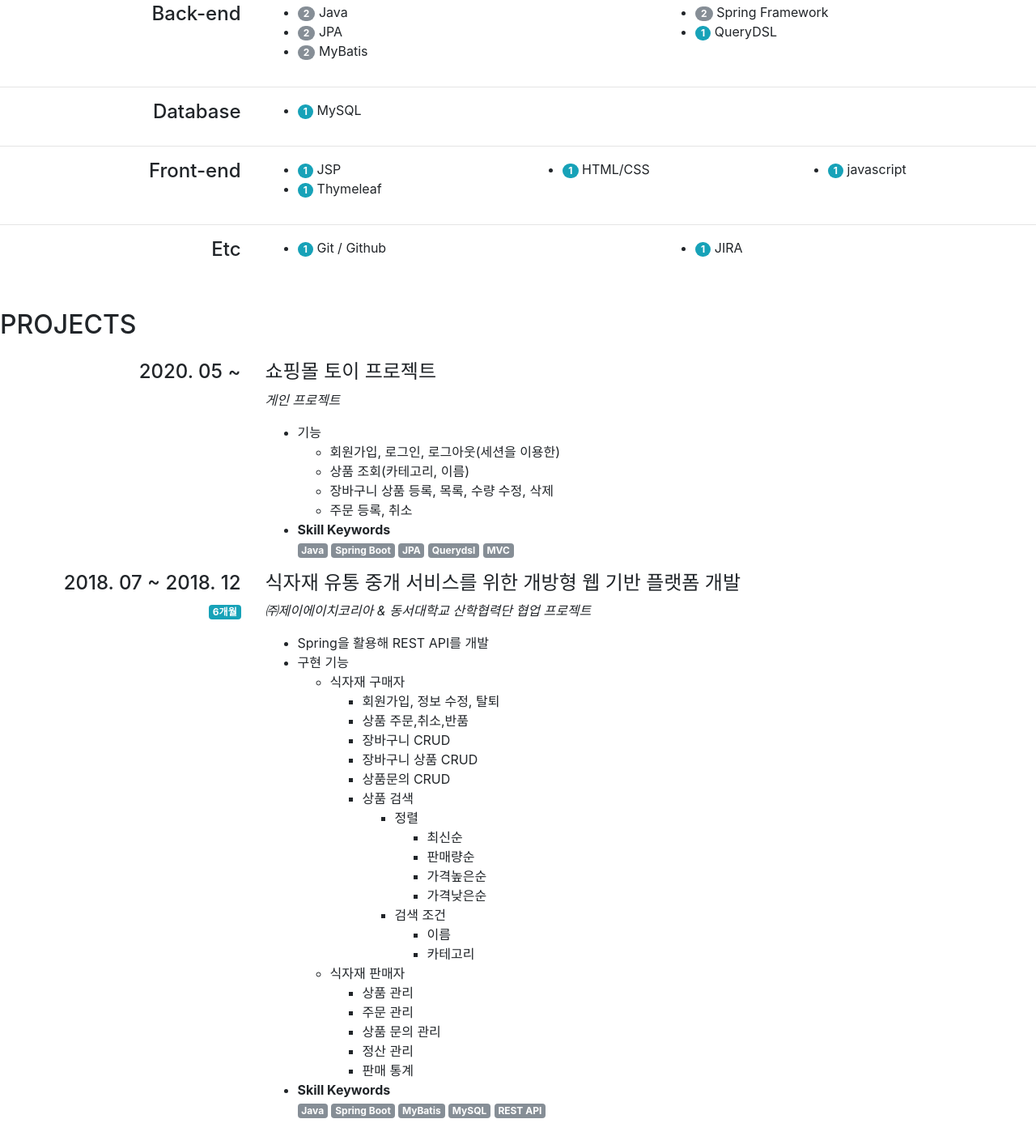
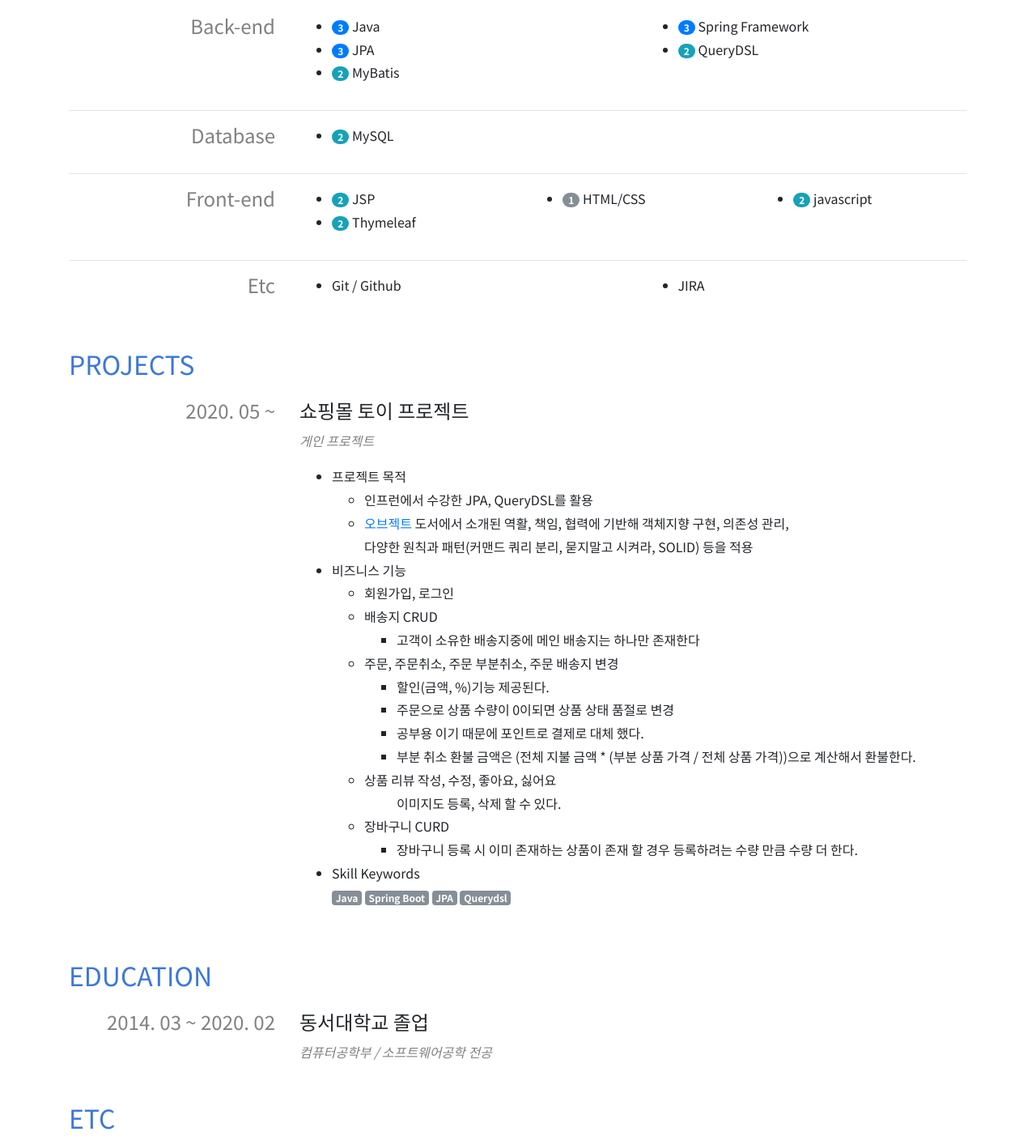
Before and after one commit to 9bini/portfolio, a plain HTML site: page index.html in a window 1280 px wide. Shown: the part 323-1726 px from the top of the page at 81% size. Drawn offline with nearby package versions, Linux system fonts and the light colour scheme.

Commit message:
이력서 내용 수정

```diff
--- a/index.html
+++ b/index.html
@@ -6,10 +6,11 @@
     <meta name="viewport"
         content="user-scalable=no,initial-scale=1.0,maximum-scale=1.0,minimum-scale=1.0,width=device-width">
     <meta name="description" content="portfolio" />
-  <meta property="og:url" content="https://9bini.github.io/portfolio" />
+    <meta property="og:url" content="https://kyeonghoyoo.github.io/portfolio" />
     <meta property="og:site_name" content="portfolio" />
     <meta property="og:title" content="portfolio" />
     <meta property="og:description" content="portfolio" />
+    <meta property="og:image" content="https://kyeonghoyoo.github.io/portfolio/static/image/og_image.png" />
     <meta property="og:type" content="website" />
 
     <title>portfolio</title>
@@ -29,7 +30,7 @@
         integrity="sha384-3ziFidFTgxJXHMDttyPJKDuTlmxJlwbSkojudK/CkRqKDOmeSbN6KLrGdrBQnT2n"
         crossorigin="anonymous"></script>
 
-  <link rel="stylesheet" href="../static/css.showMeTheMoney.css">
+    <link rel="stylesheet" href="./static/css/showMeTheMoney.css">
     <link rel="stylesheet" href="https://maxcdn.bootstrapcdn.com/font-awesome/4.7.0/css/font-awesome.min.css">
     <link rel="stylesheet" href="https://fonts.googleapis.com/earlyaccess/notosanskr.css">
     <link href="https://maxcdn.bootstrapcdn.com/bootstrap/4.0.0-beta.2/css/bootstrap.min.css" rel="stylesheet"
@@ -47,7 +48,7 @@
         <!-- Profile Start -->
         <div class="row mt-5">
             <div class="col-md-3 col-sm-12 pb-3 text-md-right text-center">
-        <!-- <img class="img-fluid rounded profile-img" src="./static/image/profile.jpg" alt="Profile"> -->
+                <img class="img-fluid rounded profile-img" src="./static/image/profile.jpg" alt="Profile">
             </div>
             <div class="col-md-9 col-sm-12">
                 <div class="row">
@@ -85,7 +86,9 @@
                 </div>
             </div>
         </div>
-  </div>
+        <!-- Profile End -->
+
+
         <!-- Skills Start -->
         <div class="row pt-5">
             <div class="col">
@@ -110,13 +113,15 @@
                             <div class="col">
                                 <ul>
                                     <li>
-                  <span class="badge badge-pill badge-secondary">2</span>
+                                        <span class="badge badge-pill badge-primary">3</span>
                                         Java
                                     </li>
-                <li><span class="badge badge-pill badge-secondary">2</span>
+                                    <li>
+                                        <span class="badge badge-pill badge-primary">3</span>
                                         JPA
                                     </li>
-                <li><span class="badge badge-pill badge-secondary">2</span>
+                                    <li>
+                                        <span class="badge badge-pill badge-info">2</span>
                                         MyBatis
                                     </li>
                                 </ul>
@@ -124,10 +129,11 @@
                             <div class="col">
                                 <ul>
                                     <li>
-                  <span class="badge badge-pill badge-secondary">2</span>
+                                        <span class="badge badge-pill badge-primary">3</span>
                                         Spring Framework
                                     </li>
-                <li><span class="badge badge-pill badge-info">1</span>
+                                    <li>
+                                        <span class="badge badge-pill badge-info">2</span>
                                         QueryDSL
                                     </li>
                                 </ul>
@@ -145,7 +151,8 @@
                         <div class="row">
                             <div class="col">
                                 <ul>
-                <li><span class="badge badge-pill badge-info">1</span>
+                                    <li>
+                                        <span class="badge badge-pill badge-info">2</span>
                                         MySQL
                                     </li>
                                 </ul>
@@ -163,18 +170,18 @@
                         <div class="row">
                             <div class="col">
                                 <ul>
-                <li><span class="badge badge-pill badge-info">1</span>
+                                    <li>
+                                        <span class="badge badge-pill badge-info">2</span>
                                         JSP
                                     </li>
-                <li><span class="badge badge-pill badge-info">1</span>
+                                    <li><span class="badge badge-pill badge-info">2</span>
                                         Thymeleaf
                                     </li>
                                 </ul>
                             </div>
                             <div class="col">
                                 <ul>
-                <li>
-                  <span class="badge badge-pill badge-info">1</span>
+                                    <li><span class="badge badge-pill badge-secondary">1</span>
                                         HTML/CSS
                                     </li>
                                 </ul>
@@ -182,7 +189,7 @@
                             <div class="col">
                                 <ul>
                                     <li>
-                  <span class="badge badge-pill badge-info">1</span>
+                                        <span class="badge badge-pill badge-info">2</span>
                                         javascript
                                     </li>
                                 </ul>
@@ -200,14 +207,13 @@
                         <div class="row">
                             <div class="col">
                                 <ul>
-                <li><span class="badge badge-pill badge-info">1</span>
+                                    <li>
                                         Git / Github</li>
                                 </ul>
                             </div>
                             <div class="col">
                                 <ul>
-                <li><span class="badge badge-pill badge-info">1</span>
-                  JIRA</li>
+                                    <li>JIRA</li>
                                 </ul>
                             </div>
                         </div>
@@ -218,6 +224,7 @@
             </div>
         </div>
         <!-- Skills End -->
+
         <!-- Project Start -->
         <div class="row pt-5">
             <div class="col">
@@ -226,6 +233,9 @@
                         <h2 class="blue">PROJECTS</h2>
                     </div>
                 </div>
+
+                <div class="row">
+                    <div class="col">
                         <div class="row">
                             <div class="col">
                               <div class="row">
@@ -241,12 +251,45 @@
                                   <i class="gray">게인 프로젝트</i>
                                   <ul class="pt-3">
                                     <li>
-                  기능
+                                      프로젝트 목적
                                       <ul>
-                    <li>회원가입, 로그인, 로그아웃(세션을 이용한)</li>
-                    <li>상품 조회(카테고리, 이름)</li>
-                    <li>장바구니 상품 등록, 목록, 수량 수정, 삭제</li>
-                    <li>주문 등록, 취소</li>
+                                        <li>인프런에서 수강한 JPA, QueryDSL를 활용</li>
+                                        <li>
+                                          <a href="https://wikibook.co.kr/object/">오브젝트</a> 도서에서 소개된
+                                           역활, 책임, 협력에 기반해 객체지향 구현, 의존성 관리, <br>
+                                           다양한 원칙과 패턴(커맨드 쿼리 분리, 묻지말고 시켜라, SOLID) 등을 적용
+                                        </li>
+                                      </ul>
+                                    </li>
+                                    <li>
+                                      비즈니스 기능
+                                      <ul>
+                                        <li>회원가입, 로그인</li>
+                                        <li>
+                                          배송지 CRUD
+                                          <ul><li>고객이 소유한 배송지중에 메인 배송지는 하나만 존재한다</li></ul>
+                                        </li>
+                                        <li>
+                                          주문, 주문취소, 주문 부분취소, 주문 배송지 변경
+                                          <ul>
+                                            <li>할인(금액, %)기능 제공된다.</li>
+                                            <li>주문으로 상품 수량이 0이되면 상품 상태 품절로 변경</li>
+                                            <li>공부용 이기 때문에 포인트로 결제로 대체 했다.</li>
+                                            <li>부분 취소 환불 금액은 (전체 지불 금액 * (부분 상품 가격 / 전체 상품 가격))으로 계산해서 환불한다.</li>
+                                          </ul>
+                                        </li>
+                                        <li>
+                                          상품 리뷰 작성, 수정, 좋아요, 싫어요
+                                          <ul>
+                                            <il>이미지도 등록, 삭제 할 수 있다.</il>
+                                          </ul>
+                                        </li>
+                                        <li>
+                                          장바구니 CURD
+                                          <ul>
+                                            <li> 장바구니 등록 시 이미 존재하는 상품이 존재 할 경우 등록하려는 수량 만큼 수량 더 한다.</li>
+                                          </ul>
+                                        </li>
                                       </ul>
                                     </li>
                                     <li><strong>Skill Keywords</strong></li>
@@ -255,78 +298,12 @@
                                       <span class="badge badge-secondary">Spring Boot</span>
                                       <span class="badge badge-secondary">JPA</span>
                                       <span class="badge badge-secondary">Querydsl</span>
-                  <span class="badge badge-secondary">MVC</span>
+                                      <!-- <span class="badge badge-secondary">MVC</span>
+                                      <span class="badge badge-secondary">REST</span> -->
                                     </div>
                                   </ul>
                                 </div>
                               </div>
-          <div class="row">
-            <div class="col">
-              <div class="row">
-                <div class="col-md-3 col-12 text-md-right">
-                  <div class="row">
-                    <div class="col-md-12 col">
-                      <h4 class="gray">2018. 07 ~ 2018. 12</h4>
-                    </div>
-                    <div class="col-md-12 col-3 text-center text-md-right">
-                      <span class="badge badge-info">6개월</span>
-                    </div>
-                  </div>
-                </div>
-                <div class="col-md-9 col-12">
-                  <h4>식자재 유통 중개 서비스를 위한 개방형 웹 기반 플랫폼 개발</h4>
-                  <i class="gray">㈜제이에이치코리아 & 동서대학교 산학협력단 협업 프로젝트</i>
-                  <ul class="pt-3">
-                    <li>Spring을 활용해 REST API를 개발</li>
-                    <li>구현 기능
-                      <ul>
-                        <li>식자재 구매자
-                          <ul>
-                            <li>회원가입, 정보 수정, 탈퇴</li>
-                            <li>상품 주문,취소,반품</li>
-                            <li>장바구니 CRUD</li>
-                            <li>장바구니 상품 CRUD</li>
-                            <li>상품문의 CRUD</li>
-                            <li>상품 검색
-                              <ul>
-                                <li>정렬
-                                  <ul>
-                                    <li>최신순</li>
-                                    <li>판매량순</li>
-                                    <li>가격높은순</li>
-                                    <li>가격낮은순</li>
-                                  </ul>
-                                </li>
-                                <li>검색 조건
-                                  <ul>
-                                    <li>이름</li>
-                                    <li>카테고리</li>
-                                  </ul>
-                                </li>
-                              </ul>
-                            </li>
-                          </ul>
-                        </li>
-                        <li>식자재 판매자
-                          <ul>
-                            <li>상품 관리</li>
-                            <li>주문 관리</li>
-                            <li>상품 문의 관리</li>
-                            <li>정산 관리</li>
-                            <li>판매 통계</li>
-                          </ul>
-                        </li>
-                      </ul>
-                    </li>
-                    <li><strong>Skill Keywords</strong></li>
-                    <div>
-                      <span class="badge badge-secondary">Java</span>
-                      <span class="badge badge-secondary">Spring Boot</span>
-                      <span class="badge badge-secondary">MyBatis</span>
-                      <span class="badge badge-secondary">MySQL</span>
-                      <span class="badge badge-secondary">REST API</span>
-                    </div>
-                  </ul>
                             </div>
                         </div>
                     </div>
@@ -346,7 +323,6 @@
 
               <div class="row">
                 <div class="col">
-
                   <div class="row">
                     <div class="col-md-3 col-12 text-md-right">
                       <h4 class="gray">2014. 03 ~ 2020. 02</h4>
@@ -465,7 +441,7 @@
       <div class="footer text-center">
         <small>CSS by <a href="https://getbootstrap.com/" target="_blank">Bootstrap 4</a>. Thanks for <a
             href="https://blog.outsider.ne.kr/1234" target="_blank">Outsider</a></small><br />
-        <small>Last Modified at 2020.07.22, <a href="https://github.com/9bini/portfolio/commits/master"
+        <small>Last Modified at 2020.09.18, <a href="https://github.com/9bini/portfolio/commits/master"
             target="_blank">Update Note. </a><a href="https://github.com/9bini/portfolio" target="_blank"><i
               class="fa fa-github"></i> Github</a></small>
       </div>
```
Lines whose indentation alone changed are shown as unchanged.
